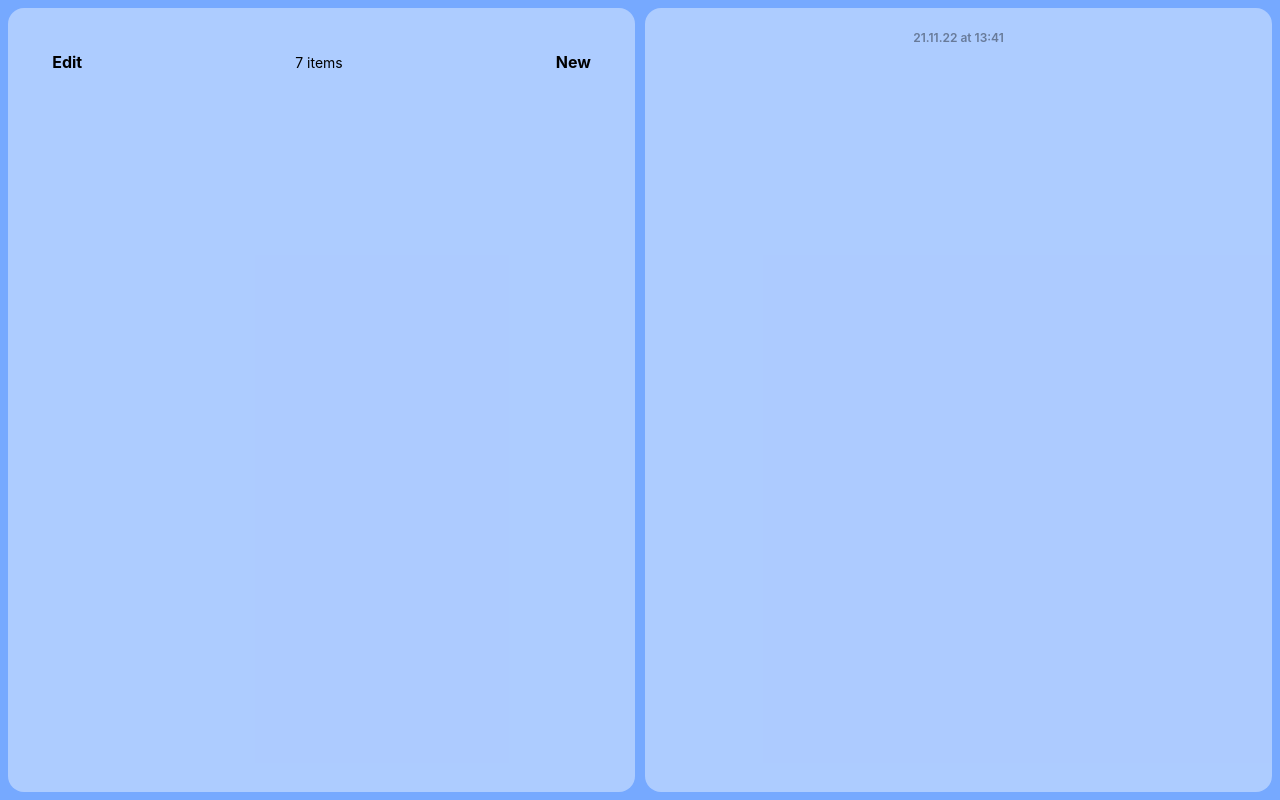
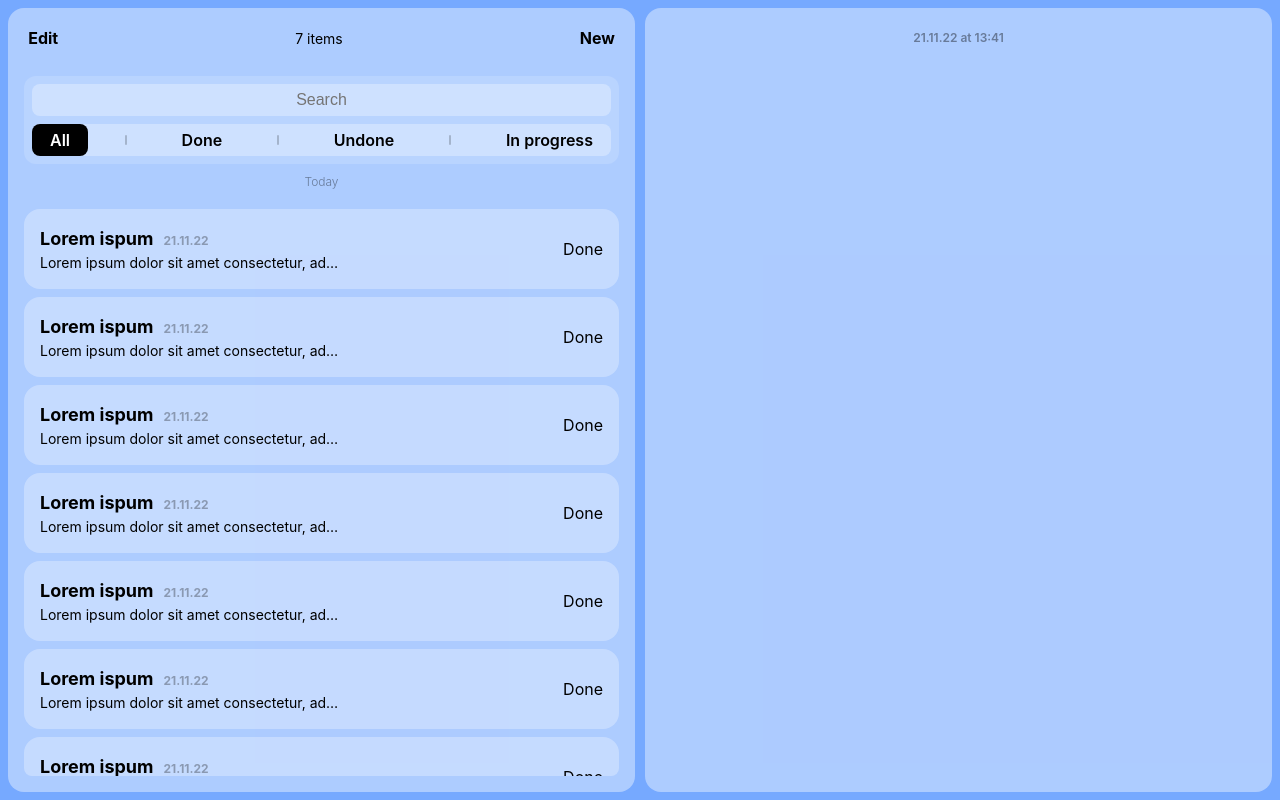
Before and after one commit to kotsudev/notify, a Vue app: page / in a window 1280 px wide. Built offline with nearby package versions, Linux system fonts and the light colour scheme.

Commit message:
Improve Sidebar component

```diff
--- a/src/components/Sidebar/Sidebar.vue
+++ b/src/components/Sidebar/Sidebar.vue
@@ -1,17 +1,43 @@
 <script setup lang="ts">
 import SidebarHeader from "@/components/Sidebar/SidebarHeader.vue";
+import SidebarSelectors from "@/components/Sidebar/SidebarSelectors.vue";
+import Note from "@/components/Note/Note.vue";
 </script>
 
 <template>
-  <div class="sidebar">
-    <SidebarHeader />
+  <SidebarHeader />
+  <SidebarSelectors />
+  <span class="date">Today</span>
+  <div class="scroll-wrapper">
+    <div class="notes">
+      <Note />
+      <Note />
+      <Note />
+      <Note />
+      <Note />
+      <Note />
+      <Note />
+    </div>
   </div>
 </template>
 
 <style lang="scss" scoped>
-.sidebar {
+.date {
+  color: rgba(0, 0, 0, 0.4);
+  font-size: 12px;
+  font-weight: 300;
+  text-align: center;
+  margin: 9px 0 18px;
+}
+
+.scroll-wrapper {
+  overflow: scroll;
+  border-radius: 8px;
+}
+
+.notes {
   display: flex;
   flex-direction: column;
-  padding: 24px;
+  gap: 8px;
 }
 </style>
```
